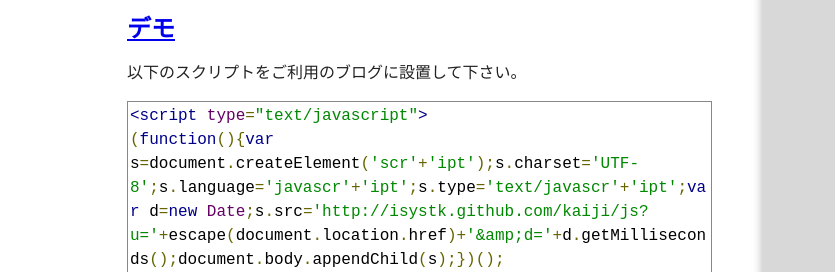
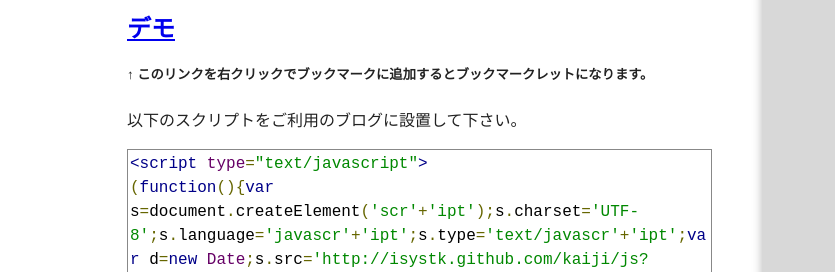
Before and after one commit to isystk/kaiji, a plain HTML site: page index.html in a window 1280 px wide. Shown: the part 228-500 px from the top of the page, 0-835 px from the left. Drawn offline with nearby package versions, Linux system fonts and the light colour scheme.

Commit message:
説明を追加

```diff
--- a/index.html
+++ b/index.html
@@ -32,6 +32,7 @@
 
 				<section>
 					<h2><a href="javascript:(function(){var%20s=document.createElement('scr'+'ipt');s.charset='UTF-8';s.language='javascr'+'ipt';s.type='text/javascr'+'ipt';var%20d=new%20Date;s.src='http://isystk.github.com/kaiji/js?u='+escape(document.location.href)+'&amp;d='+d.getMilliseconds();document.body.appendChild(s);})();">デモ</a></h2>
+					<h5>↑ このリンクを右クリックでブックマークに追加するとブックマークレットになります。</h5>
 
 					<p>以下のスクリプトをご利用のブログに設置して下さい。</p>
 					<pre class="prettyprint">
```
